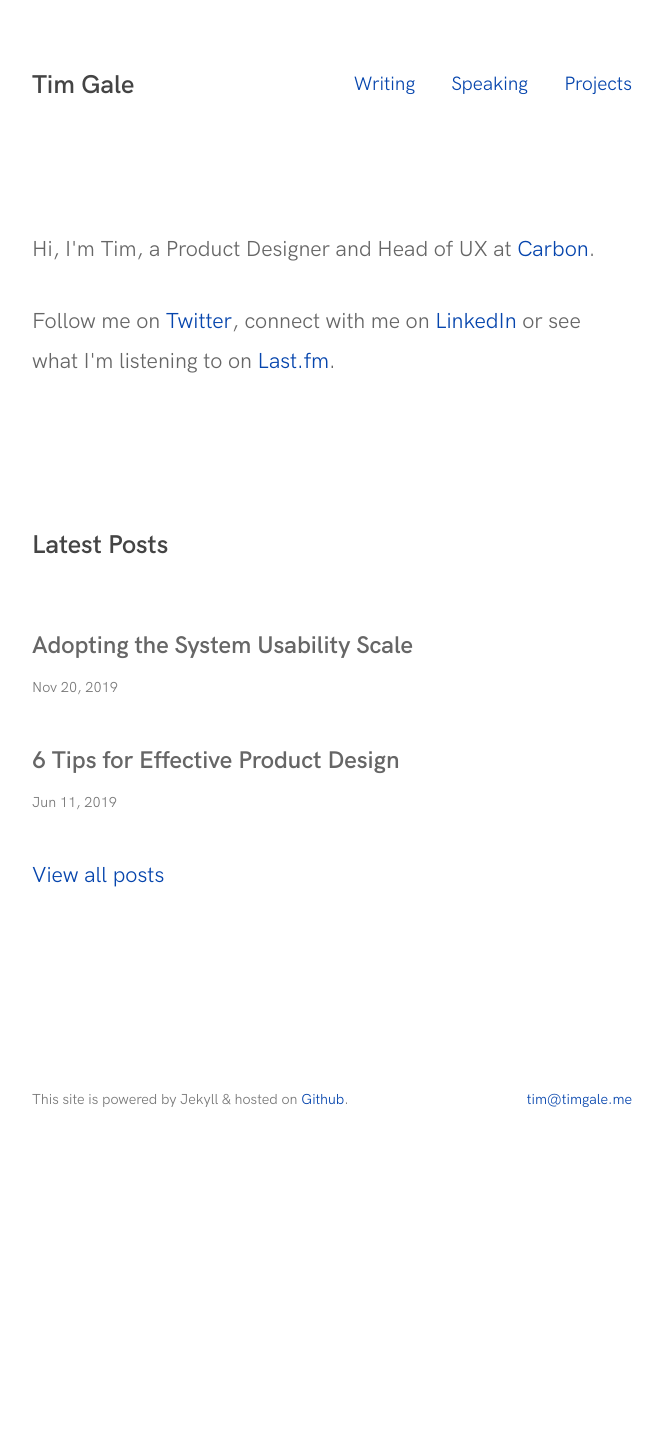
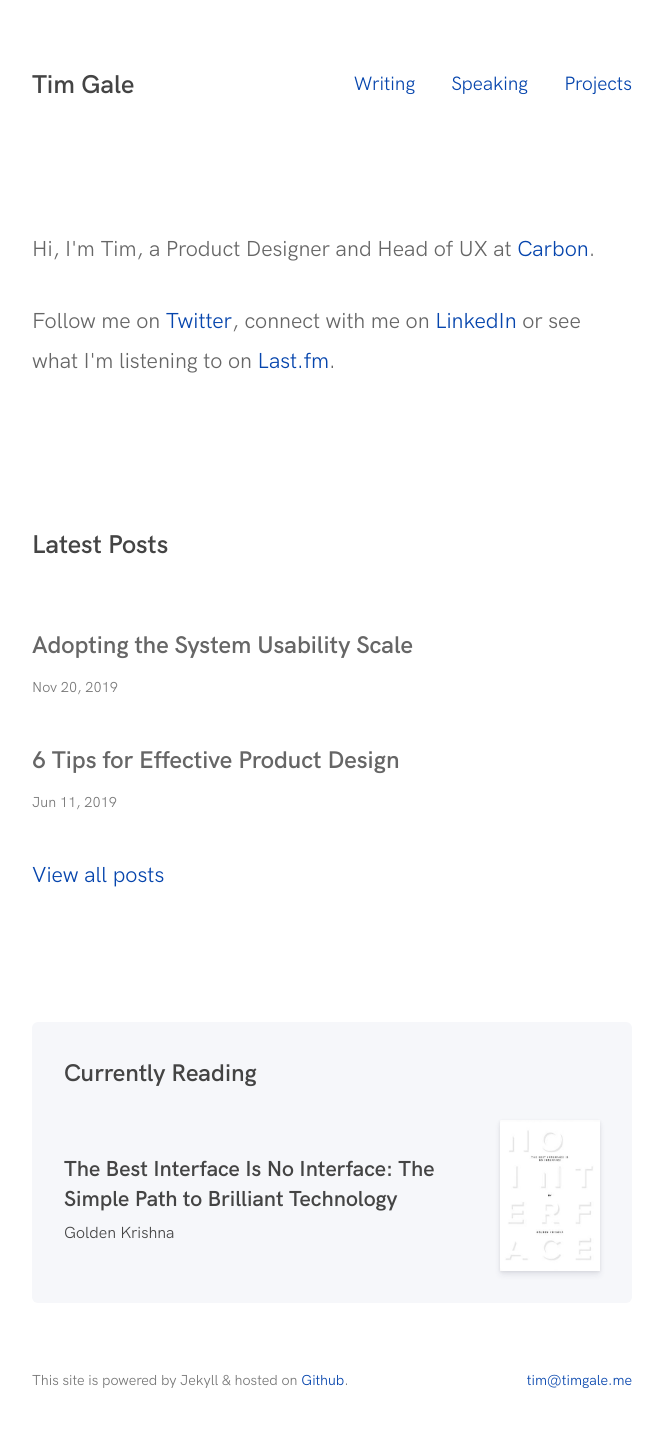
Before and after one commit to timgale/timgale.github.io, a Jekyll site: the page built from index.html, in a window 1280 px wide. Shown: the whole page, without its empty margins (308-971 px from the left). Built offline with Jekyll 4.4.1, drawn with Linux system fonts in a browser that asks for light colours; before the commit the page ends 1172 px from its top, so only the background shows below that.

Commit message:
Add currently ready module

```diff
--- /dev/null
+++ b/_sass/components/_reading.scss
@@ -0,0 +1,47 @@
+/*----------------------------------------*\
+  Container
+\*----------------------------------------*/
+
+.reading {
+
+	overflow: auto;
+	background-color: rgb(246, 247, 250);
+	padding: $spacing-base;
+	border-radius: 6px;
+
+	h3 {
+		margin-top: 0;
+	}
+
+	&__book-details {
+		display: inline-block;
+		width: 75%;
+	}
+
+	h4 {
+		margin-top: 32px;
+	}
+
+	&__book-image {
+		width: 100px;
+		box-shadow: 0 0.250em 0.375em rgba(50,50,93,.09), 0 0.063em 0.188em rgba(0,0,0,.08);
+	}
+
+	@media (max-width: $view-medium) {
+
+		&__book-details {
+			display: block;
+			margin-bottom: $spacing-base;
+		}
+
+	}
+
+	@media (max-width: $view-small) {
+
+		&__book-details {
+			width: 100%;
+		}
+
+	}
+
+}
--- a/css/main.scss
+++ b/css/main.scss
@@ -25,3 +25,4 @@
 @import 'components/showcase';
 @import 'components/project';
 @import 'components/pagination';
+@import 'components/reading';
--- a/index.html
+++ b/index.html
@@ -38,5 +38,16 @@ layout: default
 		</div>
 		<!-- /latest posts -->
 
+		<!-- currently reading -->
+		<div class="reading">
+			<h3>Currently Reading</h3>
+				<div class="reading__book-details">
+					<h4 class="mb--quarter">The Best Interface Is No Interface: The Simple Path to Brilliant Technology</h4>
+					<span>Golden Krishna</span>
+				</div>
+				<img class="reading__book-image fr" src="/images/book-cover_the_best_interface_is_no_interface.jpg" alt="The Best Interface Is No Interface Book Cover" title="The Best Interface Is No Interface Book Cover" />
+		</div>
+		<!-- /currently reading -->
+
 	</div>
 </div>
```
Also changed, not shown: images/book-cover_the_best_interface_is_no_interface.jpg (added), 1 other file.
